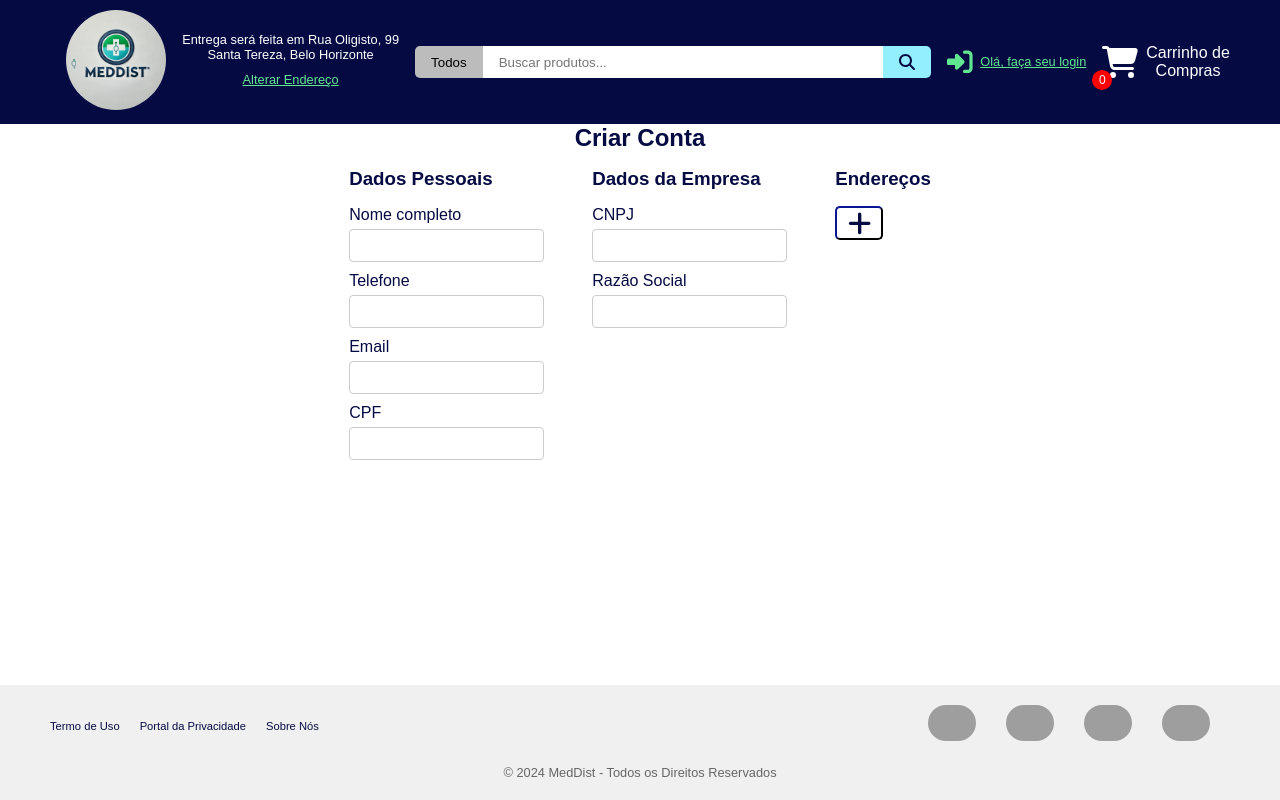
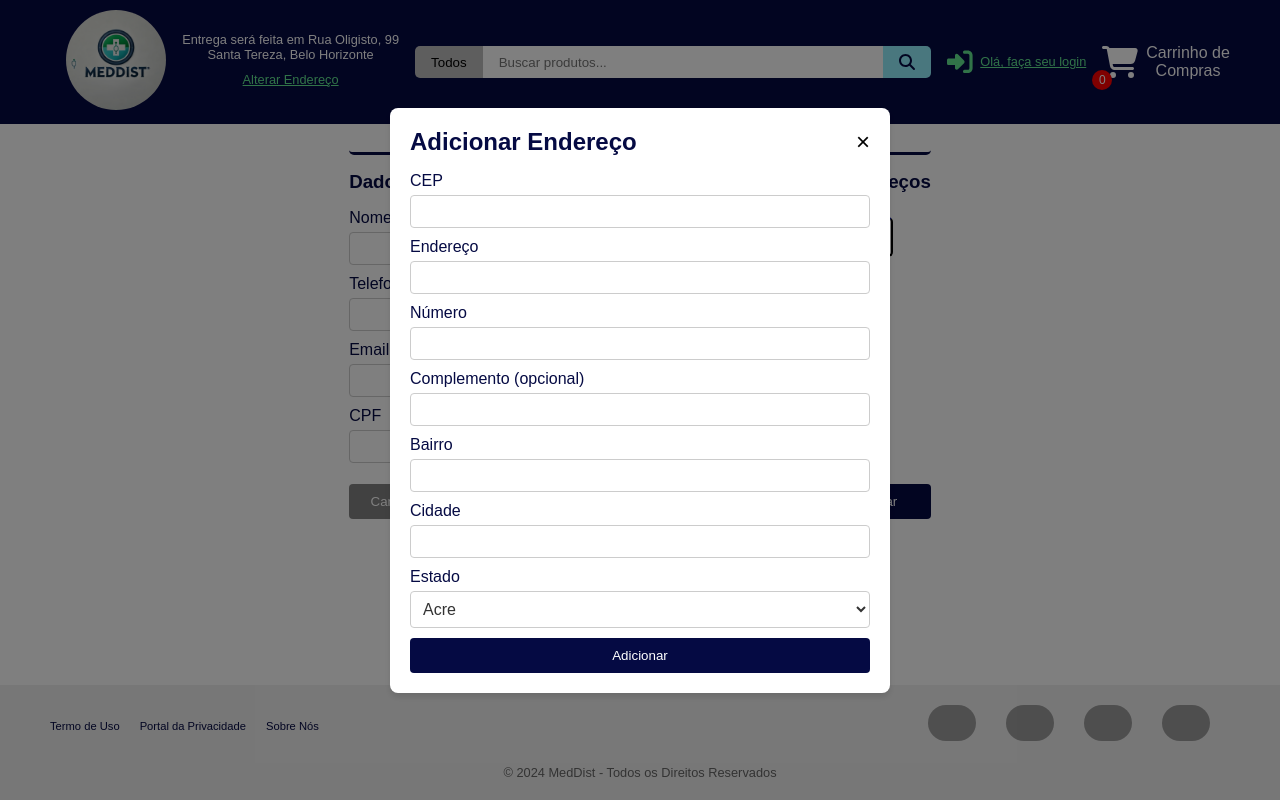
Before and after one commit to RichardSobreiro/meddist-ecommerce-ui, a Next.js app in the folder meddist-ecommerce-ui/: page /criar-conta in a window 1280 px wide. Both pictures are taken after a click on the button 859 px from the left and 222 px from the top of the page. Built offline with nearby package versions, Linux system fonts and the light colour scheme; grey boxes are pictures that could not be loaded.

Commit message:
FIT: create user account ui

```diff
--- a/meddist-ecommerce-ui/src/components/Checkout/Address/AddressModal.module.css
+++ b/meddist-ecommerce-ui/src/components/Checkout/Address/AddressModal.module.css
@@ -61,14 +61,54 @@
 }
 
 .submitButton {
-  background-color: #007bff;
   color: white;
   border: none;
   padding: 10px;
   border-radius: 4px;
   cursor: pointer;
+  min-width: 6rem;
 }
 
-.submitButton:hover {
-  background-color: #0056b3;
+.buttonPositive {
+  background-color: var(--primary-color);
 }
+
+.buttonPositive:hover {
+  background-color: var(--primary-color-hover);
+}
+
+.buttonNegative {
+  background-color: var(--negative-color);
+}
+
+.buttonNegative:hover {
+  background-color: var(--negative-color-hover);
+}
+
+.select {
+  padding: 8px;
+  margin-bottom: 10px;
+  border: 1px solid #ccc;
+  border-radius: 4px;
+  width: 100%;
+  font-size: 16px;
+  color: #333;
+  background-color: #fff;
+  cursor: pointer;
+  box-sizing: border-box; /* Helps include padding and border in the element's total width and height */
+}
+
+.select:focus {
+  border-color: #4a90e2;
+  outline: none; /* Removes the default focus outline to apply a custom border color */
+}
+
+/* Optional: Style for hover state to enhance user interaction */
+.select:hover {
+  border-color: #aaa; /* Slightly darker border on hover */
+}
+
+.actionsContainer {
+  display: flex;
+  justify-content: space-between;
+}
--- a/meddist-ecommerce-ui/src/components/Checkout/Address/AddressModal.tsx
+++ b/meddist-ecommerce-ui/src/components/Checkout/Address/AddressModal.tsx
@@ -1,16 +1,48 @@
 /** @format */
 
 import React from "react";
-import { Formik, Form, Field, ErrorMessage } from "formik";
+import { Formik, Form, Field, ErrorMessage, FieldProps } from "formik";
 import * as Yup from "yup";
 import styles from "./AddressModal.module.css";
+import axios from "axios";
+import InputMask from "react-input-mask"; // Ensure InputMask is installed
+import { Address } from "@/interfaces/Address";
+
+const brazilianStates = [
+  { label: "AC", value: "Acre" },
+  { label: "AL", value: "Alagoas" },
+  { label: "AP", value: "Amapá" },
+  { label: "AM", value: "Amazonas" },
+  { label: "BA", value: "Bahia" },
+  { label: "CE", value: "Ceará" },
+  { label: "DF", value: "Distrito Federal" },
+  { label: "ES", value: "Espírito Santo" },
+  { label: "GO", value: "Goiás" },
+  { label: "MA", value: "Maranhão" },
+  { label: "MT", value: "Mato Grosso" },
+  { label: "MS", value: "Mato Grosso do Sul" },
+  { label: "MG", value: "Minas Gerais" },
+  { label: "PA", value: "Pará" },
+  { label: "PB", value: "Paraíba" },
+  { label: "PR", value: "Paraná" },
+  { label: "PE", value: "Pernambuco" },
+  { label: "PI", value: "Piauí" },
+  { label: "RJ", value: "Rio de Janeiro" },
+  { label: "RN", value: "Rio Grande do Norte" },
+  { label: "RS", value: "Rio Grande do Sul" },
+  { label: "RO", value: "Rondônia" },
+  { label: "RR", value: "Roraima" },
+  { label: "SC", value: "Santa Catarina" },
+  { label: "SP", value: "São Paulo" },
+  { label: "SE", value: "Sergipe" },
+  { label: "TO", value: "Tocantins" },
+];
 
 interface Props {
   isOpen: boolean;
   onClose: () => void;
+  onSave?: (address: Address) => void;
   initialData?: {
-    fullName: string;
-    telephone: string;
     cep: string;
     address: string;
     number: string;
@@ -22,8 +54,6 @@ interface Props {
 }
 
 const addressSchema = Yup.object().shape({
-  fullName: Yup.string().required("Nome completo é obrigatório"),
-  telephone: Yup.string().required("Telefone é obrigatório"),
   cep: Yup.string().required("CEP é obrigatório"),
   address: Yup.string().required("Endereço é obrigatório"),
   number: Yup.string().required("Número é obrigatório"),
@@ -32,12 +62,15 @@ const addressSchema = Yup.object().shape({
   state: Yup.string().required("Estado é obrigatória"),
 });
 
-const AddressModal: React.FC<Props> = ({ isOpen, onClose, initialData }) => {
+const AddressModal: React.FC<Props> = ({
+  isOpen,
+  onClose,
+  onSave,
+  initialData,
+}) => {
   if (!isOpen) return null;
 
   const initialValues = {
-    fullName: initialData?.fullName || "",
-    telephone: initialData?.telephone || "",
     cep: initialData?.cep || "",
     address: initialData?.address || "",
     number: initialData?.number || "",
@@ -47,10 +80,21 @@ const AddressModal: React.FC<Props> = ({ isOpen, onClose, initialData }) => {
     state: initialData?.state || "",
   };
 
-  const handleSubmit = async (values: typeof initialValues) => {
-    console.log("Form Values:", values);
-    // Here you would handle form submission to the server
-    onClose(); // Close modal on successful submission
+  // eslint-disable-next-line @typescript-eslint/no-unsafe-function-type
+  const fetchCepData = async (cep: string, setFieldValue: Function) => {
+    try {
+      const response = await axios.get(`https://viacep.com.br/ws/${cep}/json/`);
+      const data = response.data;
+      if (!data.erro) {
+        setFieldValue("address", data.logradouro);
+        setFieldValue("neighborhood", data.bairro);
+        setFieldValue("city", data.localidade);
+        setFieldValue("state", data.uf);
+        setFieldValue("complement", data.complemento);
+      }
+    } catch (error) {
+      console.error("Error fetching CEP data:", error);
+    }
   };
 
   return (
@@ -65,31 +109,31 @@ const AddressModal: React.FC<Props> = ({ isOpen, onClose, initialData }) => {
         <Formik
           initialValues={initialValues}
           validationSchema={addressSchema}
-          onSubmit={handleSubmit}
+          onSubmit={(values, actions) => {
+            onSave?.(values);
+            onClose();
+            actions.setSubmitting(false);
+          }}
         >
-          {({ errors, touched }) => (
+          {({ errors, touched, setFieldValue }) => (
             <Form className={styles.form}>
-              <label htmlFor="fullName">Nome completo (nome e sobrenome)</label>
-              {touched.fullName && errors.fullName && (
-                <ErrorMessage
-                  name="fullName"
-                  component="div"
-                  className={styles.errorMessage}
+              <label htmlFor="cep">CEP</label>
+              <Field name="cep">
+                {({ field }: FieldProps<string, Address>) => (
+                  // eslint-disable-next-line react/jsx-no-undef
+                  <InputMask
+                    {...field}
+                    mask="99999-999"
+                    maskChar=" "
+                    onChange={(e) => {
+                      setFieldValue("cep", e.target.value);
+                      if (e.target.value.replace(/[^0-9]/g, "").length === 8) {
+                        fetchCepData(e.target.value, setFieldValue);
+                      }
+                    }}
                   />
                 )}
-              <Field type="text" id="fullName" name="fullName" />
-
-              <label htmlFor="telephone">Telefone</label>
-              {touched.telephone && errors.telephone && (
-                <ErrorMessage
-                  name="telephone"
-                  component="div"
-                  className={styles.errorMessage}
-                />
-              )}
-              <Field type="tel" id="telephone" name="telephone" />
-
-              <label htmlFor="cep">CEP</label>
+              </Field>
               {touched.cep && errors.cep && (
                 <ErrorMessage
                   name="cep"
@@ -97,7 +141,7 @@ const AddressModal: React.FC<Props> = ({ isOpen, onClose, initialData }) => {
                   className={styles.errorMessage}
                 />
               )}
-              <Field type="text" id="cep" name="cep" />
+              {/* <Field type="text" id="cep" name="cep" /> */}
 
               <label htmlFor="address">Endereço</label>
               {touched.address && errors.address && (
@@ -109,7 +153,7 @@ const AddressModal: React.FC<Props> = ({ isOpen, onClose, initialData }) => {
               )}
               <Field type="text" id="address" name="address" />
 
-              <label htmlFor="number">Número da residência</label>
+              <label htmlFor="number">Número</label>
               {touched.number && errors.number && (
                 <ErrorMessage
                   name="number"
@@ -143,18 +187,50 @@ const AddressModal: React.FC<Props> = ({ isOpen, onClose, initialData }) => {
               <Field type="text" id="city" name="city" />
 
               <label htmlFor="state">Estado</label>
-              {touched.state && errors.state && (
+              <Field
+                as="select"
+                name="state"
+                id="state"
+                className={styles.select}
+              >
+                {brazilianStates.map((state) => (
+                  <option key={state.label} value={state.label}>
+                    {state.value}
+                  </option>
+                ))}
+              </Field>
               <ErrorMessage
                 name="state"
                 component="div"
                 className={styles.errorMessage}
               />
+
+              {initialData ? (
+                <div className={styles.actionsContainer}>
+                  <button
+                    type="button"
+                    className={`${styles.submitButton} ${styles.buttonNegative}`}
+                    onClick={() => {
+                      onClose();
+                    }}
+                  >
+                    Cancelar
+                  </button>
+                  <button
+                    type="submit"
+                    className={`${styles.submitButton} ${styles.buttonPositive}`}
+                  >
+                    Salvar
+                  </button>
+                </div>
+              ) : (
+                <button
+                  type="submit"
+                  className={`${styles.submitButton} ${styles.buttonPositive}`}
+                >
+                  {onSave ? "Adicionar" : "Salvar Endereço"}
+                </button>
               )}
-              <Field type="text" id="state" name="state" />
-
-              <button type="submit" className={styles.submitButton}>
-                Salvar Endereço
-              </button>
             </Form>
           )}
         </Formik>
--- /dev/null
+++ b/meddist-ecommerce-ui/src/components/SignUp/AddressSummary.tsx
@@ -0,0 +1,43 @@
+/** @format */
+
+import { Address } from "@/interfaces/Address";
+import styles from "./AddressSummary.module.css";
+
+interface Props {
+  address: Address;
+  updateAddressHandler: (address: Address) => void;
+  removeAddressHandler: () => void;
+}
+
+const AddressSummary: React.FC<Props> = ({
+  address,
+  updateAddressHandler,
+  removeAddressHandler,
+}) => {
+  return (
+    <div className={styles.section}>
+      <div className={styles.header}></div>
+      <p>
+        {address.address} {address.number}, {address.neighborhood},{" "}
+        {address.city}, {address.state} - {address.cep}
+      </p>
+      {address.complement && <p>{address.complement}</p>}
+      <div className={styles.actionsContainer}>
+        <button
+          className={styles.removeButton}
+          onClick={() => removeAddressHandler()}
+        >
+          Remover
+        </button>
+        <button
+          className={styles.alterButton}
+          onClick={() => updateAddressHandler(address)}
+        >
+          Alterar
+        </button>
+      </div>
+    </div>
+  );
+};
+
+export default AddressSummary;
--- a/meddist-ecommerce-ui/src/components/SignUp/SignUp.module.css
+++ b/meddist-ecommerce-ui/src/components/SignUp/SignUp.module.css
@@ -4,9 +4,15 @@
   flex-direction: column;
 }
 
+.titleContainer {
+  text-align: center;
+}
+
 .titlePage {
   margin-bottom: 1rem;
   align-self: center;
+  border-bottom: 3px solid var(--primary-color);
+  border-radius: 5px;
 }
 
 .title {
@@ -15,7 +21,7 @@
 
 .form {
   display: flex;
-  flex-direction: row;
+  flex-direction: column;
   flex: 1;
   gap: 3rem;
 }
@@ -41,35 +47,77 @@
   border-radius: 4px;
 }
 
+.actionsAddressContainer {
+  display: flex;
+  justify-content: center;
+  align-items: center;
+  margin-right: 1rem;
+  margin-top: 0.5rem;
+}
+
 .actionButton {
   border-radius: 5px;
   border-color: var(--primary-color);
-  color: var(--primary-color);
-  padding: 0.1rem;
+  padding: 0.3rem;
   max-width: 3rem;
   cursor: pointer;
   background-color: transparent;
+
+  transition: box-shadow 0.3s ease, transform 0.3s ease; /* Smooth transition for shadow and transform */
 }
 
 .actionButton:hover {
-  border-radius: 5px;
-  border-color: var(--primary-color);
-  color: var(--primary-color);
-  padding: 0.1rem;
-  max-width: 3rem;
-  cursor: pointer;
-  background-color: transparent;
+  box-shadow: 0 8px 15px rgba(0, 0, 0, 0.3); /* Darker shadow on hover */
+  transform: scale(1.05); /* Slightly larger */
 }
 
-.submitButton {
-  background-color: #007bff;
+.iconPlus {
+  color: var(--primary-color);
+}
+
+.actionsContainer {
+  display: flex;
+  justify-content: space-between;
+  align-items: center;
+  margin-top: 0.7rem;
+  margin-bottom: 0.7rem;
+}
+
+.button {
   color: white;
   border: none;
   padding: 10px;
   border-radius: 4px;
   cursor: pointer;
+  min-width: 6rem;
+}
+
+.submitButton {
+  background-color: var(--primary-color);
 }
 
 .submitButton:hover {
-  background-color: #0056b3;
+  background-color: var(--primary-color-hover);
 }
+
+.cancelButton {
+  background-color: var(--negative-color);
+}
+
+.cancelButton:hover {
+  background-color: var(--negative-color-hover);
+}
+
+@media (min-width: 768px) {
+  .container {
+    display: flex;
+    flex-direction: column;
+  }
+
+  .form {
+    display: flex;
+    flex-direction: row;
+    flex: 1;
+    gap: 3rem;
+  }
+}
--- a/meddist-ecommerce-ui/src/components/SignUp/index.tsx
+++ b/meddist-ecommerce-ui/src/components/SignUp/index.tsx
@@ -1,11 +1,14 @@
 /** @format */
-import React from "react";
+import React, { useState } from "react";
 import { Formik, Form, Field, ErrorMessage, FieldProps } from "formik";
 import * as Yup from "yup";
 import styles from "./SignUp.module.css";
 import InputMask from "react-input-mask";
 import { FontAwesomeIcon } from "@fortawesome/react-fontawesome";
 import { faPlus } from "@fortawesome/free-solid-svg-icons";
+import AddressModal from "../Checkout/Address/AddressModal";
+import AddressSummary from "./AddressSummary";
+import { Address } from "@/interfaces/Address";
 
 interface FormValues {
   fullName: string;
@@ -14,14 +17,18 @@ interface FormValues {
   cpf: string;
   cnpj: string;
   companySocialReason: string;
-  cep: string;
-  address: string;
-  number: string;
-  complement: string;
-  neighborhood: string;
-  city: string;
-  state: string;
+  addresses: Address[];
 }
+
+const initialValues: FormValues = {
+  fullName: "",
+  telephone: "",
+  email: "",
+  cpf: "",
+  cnpj: "",
+  companySocialReason: "",
+  addresses: [],
+};
 
 const signUpSchema = Yup.object().shape({
   fullName: Yup.string().required("Nome completo é obrigatório"),
@@ -30,32 +37,52 @@ const signUpSchema = Yup.object().shape({
   cpf: Yup.string().required("CPF é obrigatório"),
   cnpj: Yup.string().required("CNPJ é obrigatório"),
   companySocialReason: Yup.string().required("Razão Social é obrigatório"),
+  addresses: Yup.array().of(
+    Yup.object().shape({
       cep: Yup.string().required("CEP é obrigatório"),
       address: Yup.string().required("Endereço é obrigatório"),
       number: Yup.string().required("Número é obrigatório"),
       neighborhood: Yup.string().required("Bairro é obrigatório"),
       city: Yup.string().required("Cidade é obrigatória"),
       state: Yup.string().required("Estado é obrigatória"),
+    })
+  ),
 });
 
 const SignUp: React.FC = () => {
-  const initialValues: FormValues = {
-    fullName: "",
-    telephone: "",
-    email: "",
-    cpf: "",
-    cnpj: "",
-    companySocialReason: "",
-    cep: "",
-    address: "",
-    number: "",
-    complement: "",
-    neighborhood: "",
-    city: "",
-    state: "",
+  const [isModalOpen, setModalOpen] = useState(false);
+  const [formData, setFormData] = useState<FormValues>(initialValues);
+  const [editIndex, setEditIndex] = useState<number | null>(null);
+
+  const handleSaveAddress = (address: Address) => {
+    if (editIndex !== null) {
+      // Update the existing address
+      const updatedAddresses = formData.addresses.map((item, index) =>
+        index === editIndex ? address : item
+      );
+      setFormData({ ...formData, addresses: updatedAddresses });
+    } else {
+      // Add a new address
+      setFormData({
+        ...formData,
+        addresses: [...formData.addresses, address],
+      });
+    }
+    setModalOpen(false);
+    setEditIndex(null);
   };
 
-  const handleAddAddress = () => {};
+  const handleEditAddress = (index: number) => {
+    setEditIndex(index);
+    setModalOpen(true);
+  };
+
+  const handleRemoveAddress = (index: number) => {
+    const updatedAddresses = formData.addresses.filter(
+      (_, idx) => idx !== index
+    );
+    setFormData({ ...formData, addresses: updatedAddresses });
+  };
 
   const handleSubmit = async (values: FormValues) => {
     console.log("Form Values:", values);
@@ -64,14 +91,18 @@ const SignUp: React.FC = () => {
   return (
     <>
       <div className={styles.container}>
+        <div className={styles.titleContainer}>
           <h2 className={styles.titlePage}>Criar Conta</h2>
+        </div>
         <Formik
           initialValues={initialValues}
           validationSchema={signUpSchema}
           onSubmit={handleSubmit}
+          enableReinitialize
         >
           {({ errors, touched, setFieldValue }) => (
-            <Form className={styles.form}>
+            <Form>
+              <div className={styles.form}>
                 <div className={styles.formColumn}>
                   <h3 className={styles.title}>Dados Pessoais</h3>
                   <label htmlFor="fullName">Nome completo</label>
@@ -163,7 +194,8 @@ const SignUp: React.FC = () => {
                   </Field>
 
                   <label htmlFor="companySocialReason">Razão Social</label>
-                {touched.companySocialReason && errors.companySocialReason && (
+                  {touched.companySocialReason &&
+                    errors.companySocialReason && (
                       <ErrorMessage
                         name="companySocialReason"
                         component="div"
@@ -179,21 +211,57 @@ const SignUp: React.FC = () => {
 
                 <div className={styles.formColumn}>
                   <h3 className={styles.title}>Endereços</h3>
+                  {formData.addresses.map((address, index) => (
+                    <AddressSummary
+                      key={index}
+                      address={address}
+                      updateAddressHandler={() => handleEditAddress(index)}
+                      removeAddressHandler={() => handleRemoveAddress(index)}
+                    />
+                  ))}
+                  <div className={styles.actionsAddressContainer}>
                     <button
-                  onClick={handleAddAddress}
+                      onClick={() => {
+                        setModalOpen(true);
+                        setEditIndex(null);
+                      }}
                       className={styles.actionButton}
                       type="button"
                     >
-                  <FontAwesomeIcon icon={faPlus} size="2x" />
+                      <FontAwesomeIcon
+                        icon={faPlus}
+                        size="2x"
+                        className={styles.iconPlus}
+                      />
                     </button>
                   </div>
-
-              {/* <button type="submit" className={styles.submitButton}>
-              Salvar Endereço
-            </button> */}
+                </div>
+              </div>
+              <div className={styles.actionsContainer}>
+                <button
+                  type="button"
+                  className={`${styles.button} ${styles.cancelButton}`}
+                >
+                  Cancelar
+                </button>
+                <button
+                  type="submit"
+                  className={`${styles.button} ${styles.submitButton}`}
+                >
+                  Criar
+                </button>
+              </div>
             </Form>
           )}
         </Formik>
+        <AddressModal
+          isOpen={isModalOpen}
+          onClose={() => setModalOpen(false)}
+          onSave={handleSaveAddress}
+          initialData={
+            editIndex !== null ? formData.addresses[editIndex] : undefined
+          }
+        />
       </div>
     </>
   );
--- /dev/null
+++ b/meddist-ecommerce-ui/src/interfaces/Address.ts
@@ -0,0 +1,13 @@
+/** @format */
+
+export interface Address {
+  id?: string;
+  userId?: string;
+  cep: string;
+  address: string;
+  number: string;
+  complement?: string;
+  neighborhood: string;
+  city: string;
+  state: string;
+}
--- a/meddist-ecommerce-ui/src/styles/globals.css
+++ b/meddist-ecommerce-ui/src/styles/globals.css
@@ -6,7 +6,11 @@
 
   --primary-color: #050a43;
   --primary-color-hover: #0056b3;
+  --primary-color-light: #007bff;
+  --primary-color-light-hover: #71b6ff;
   --secondary-color: #62e791;
+  --negative-color: #838383;
+  --negative-color-hover: #bababa;
   --accent-color: #93effd;
   --disabled-text-color: #838383;
   --text-color: #ffffff;
```
Also changed, not shown: meddist-ecommerce-ui/src/components/SignUp/AddressSummary.module.css (added, +43 -0 lines), meddist-ecommerce-ui/src/interfaces/UserAccount.ts (added). Lines whose indentation alone changed are shown as unchanged.
